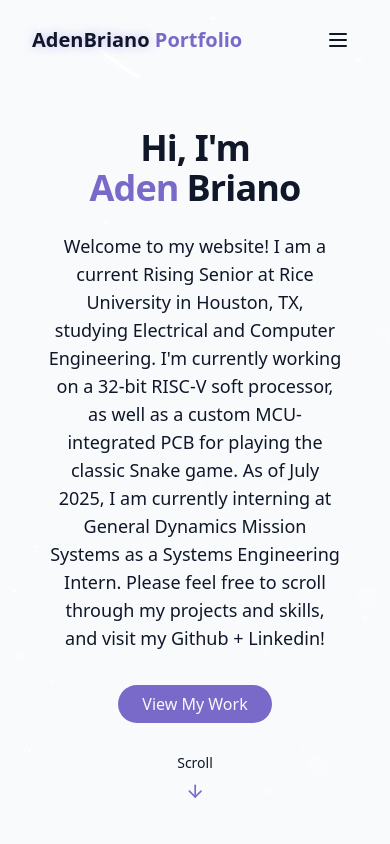
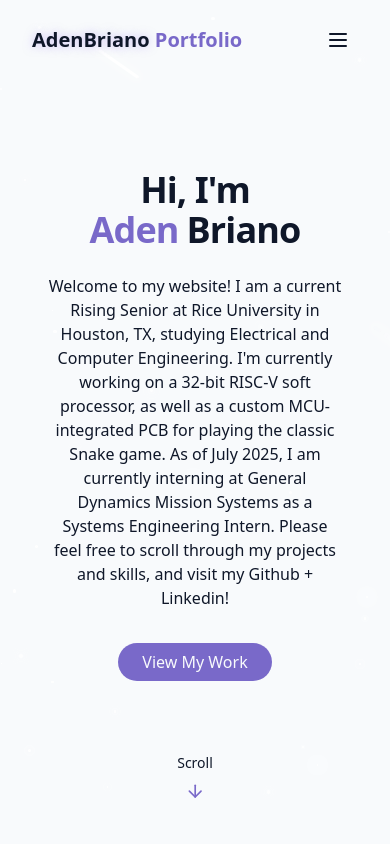
Before and after one commit to BrianoAden/BrianoAden, a React (Vite) app in the folder portfolio/: page / in a window 390 px wide. Shown: the top 844 px of the page. Built offline with nearby package versions, Linux system fonts and the light colour scheme.

Commit message:
fixed mobile compatibility

```diff
--- a/portfolio/src/components/HeroSection.jsx
+++ b/portfolio/src/components/HeroSection.jsx
@@ -21,7 +21,7 @@
                     Briano
                     </span>
                 </h1>
-                <p className = "text-lg md:text-xl text-muted-foreground max-2-2xl mx-auto opacity-0 animate-fade-in-delay-4">
+                <p className = "text-md md:text-xl text-muted-foreground max-2-2xl mx-auto opacity-0 animate-fade-in-delay-4">
 
                     Welcome to my website! I am a current Rising Senior at Rice University in Houston, TX, studying Electrical and Computer Engineering.
                     I'm currently working on a 32-bit RISC-V soft processor, as well as a custom MCU-integrated PCB for playing the classic Snake game. As of July 2025, I am currently interning at
```
